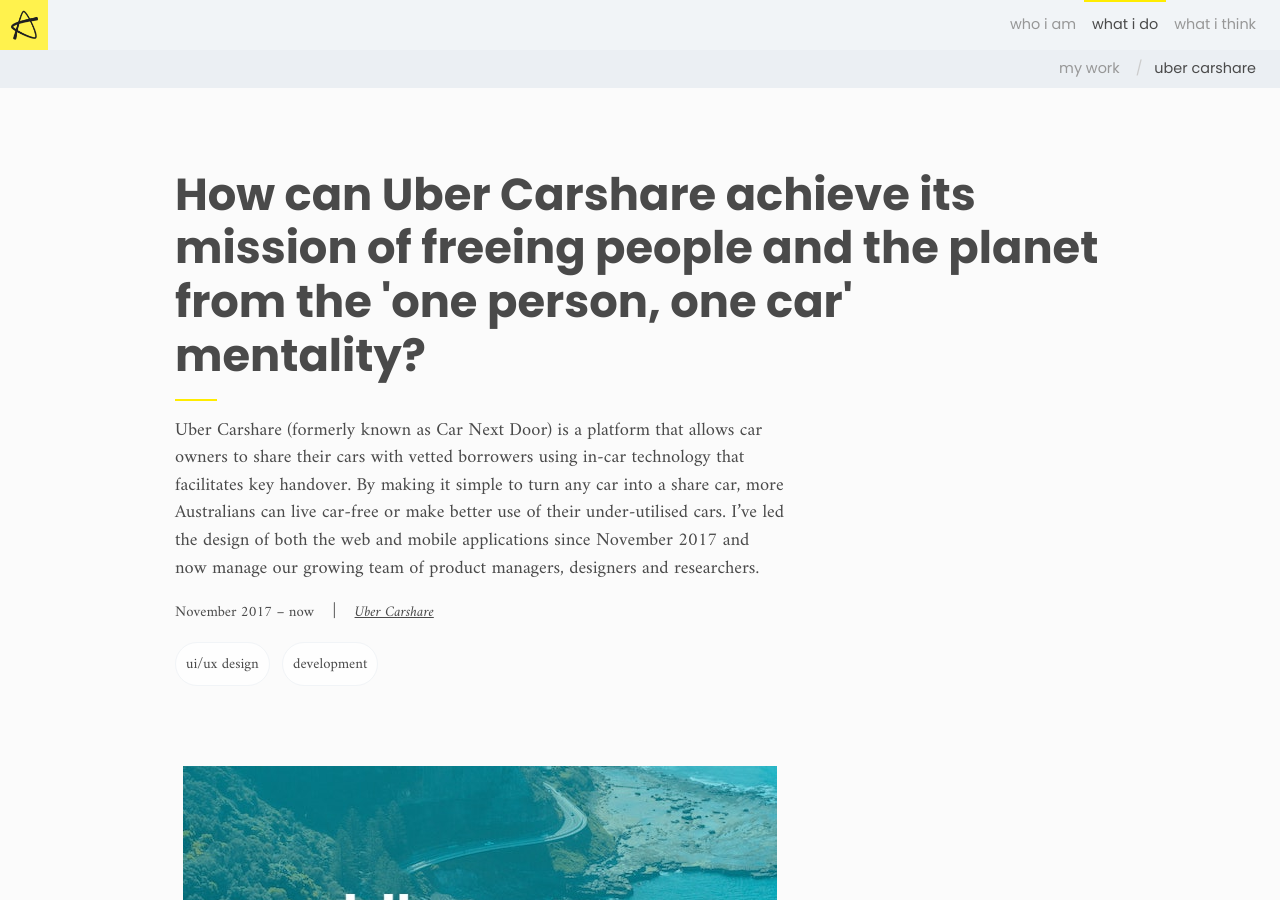
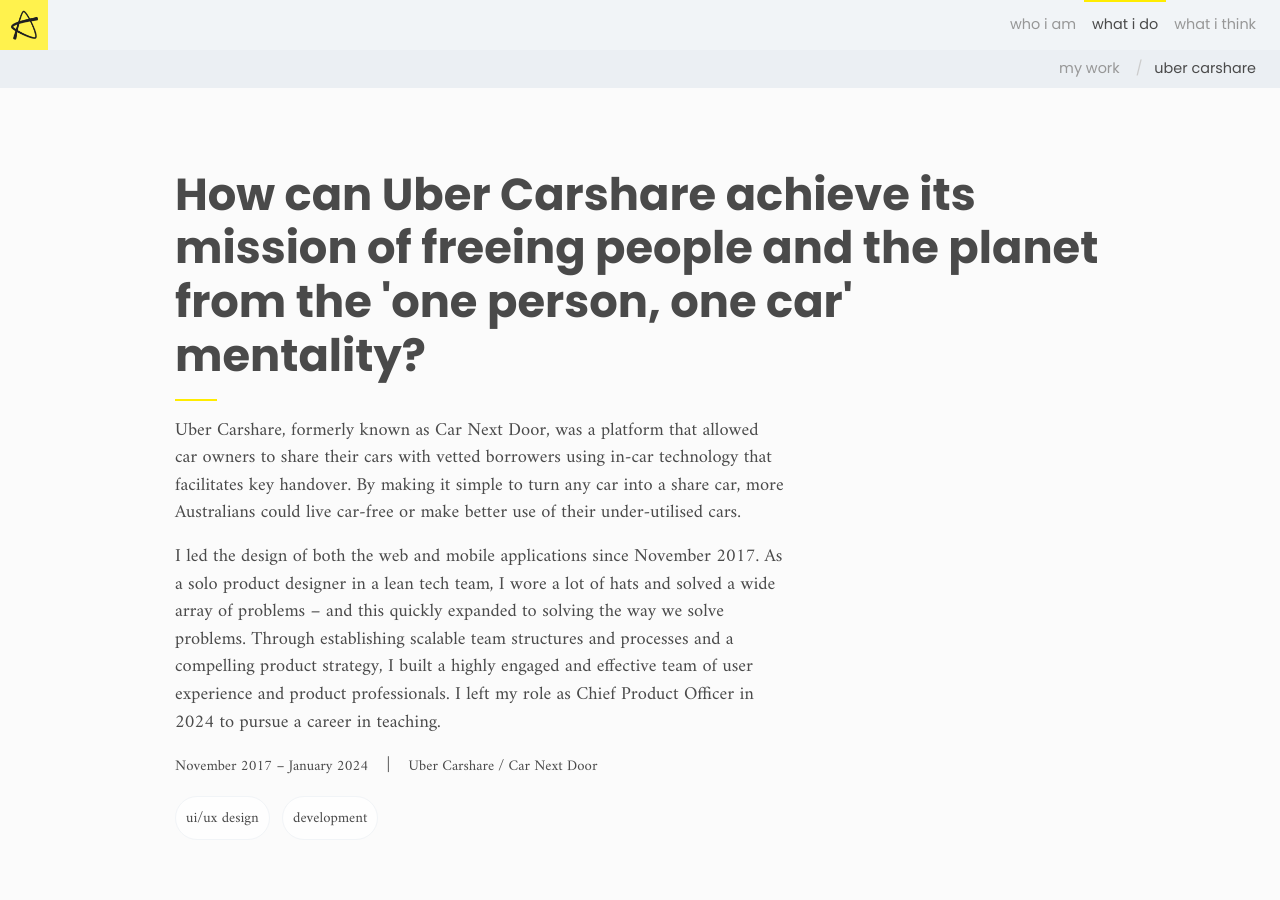
Before and after one commit to amandagracewall/portfolio, a Jekyll site: the page built from _works/car-next-door.markdown, in a window 1280 px wide and 900 px high. Built offline with Jekyll 4.4.1, drawn with Linux system fonts in a browser that asks for light colours; nearby versions of some CDN libraries.

Commit message:
Updated Car Next Door

```diff
--- a/_works/car-next-door.markdown
+++ b/_works/car-next-door.markdown
@@ -7,20 +7,30 @@
 - dev
 thumbnail image: "/uploads/ucs.jpg"
 snippet: Australia's largest peer-to-peer car sharing platform
-description: Uber Carshare is a platform that allows car owners to share their cars
-  with vetted borrowers using in-car technology that facilitates key handover. By
-  making it simple to turn any car into a share car, more Australians can live car-free
-  or make better use of their under-utilised cars. I've led the design of both the
-  web and mobile applications at Uber Carshare since November 2017 and now manage
-  our growing team of product managers, designers and researchers.
+description: "Uber Carshare (formerly known as Car Next Door) was a platform that
+  allowed car owners to share their cars with vetted borrowers using in-car technology
+  that facilitates key handover. By making it simple to turn any car into a share
+  car, more Australians could live car-free or make better use of their under-utilised
+  cars. \n\nI led the design of both the web and mobile applications since November
+  2017. As a solo product designer in a lean tech team, I wore a lot of hats and solved
+  a wide array of problems – and this quickly expanded to solving the way we solve
+  problems. Through establishing scalable team structures and processes and a compelling
+  product strategy, I built a highly engaged and effective team of user experience
+  and product professionals. I left my role as Chief Product Officer in 2024 to pursue
+  a career in teaching."
 question: How can Uber Carshare achieve its mission of freeing people and the planet
   from the 'one person, one car' mentality?
-summary: Uber Carshare (formerly known as Car Next Door) is a platform that allows
+summary: "Uber Carshare, formerly known as Car Next Door, was a platform that allowed
   car owners to share their cars with vetted borrowers using in-car technology that
   facilitates key handover. By making it simple to turn any car into a share car,
-  more Australians can live car-free or make better use of their under-utilised cars.
-  I've led the design of both the web and mobile applications since November 2017
-  and now manage our growing team of product managers, designers and researchers.
-project timeframe: November 2017 – now
-company: "[Uber Carshare](https://ubercarshare.com)"
+  more Australians could live car-free or make better use of their under-utilised
+  cars. \n\nI led the design of both the web and mobile applications since November
+  2017. As a solo product designer in a lean tech team, I wore a lot of hats and solved
+  a wide array of problems – and this quickly expanded to solving the way we solve
+  problems. Through establishing scalable team structures and processes and a compelling
+  product strategy, I built a highly engaged and effective team of user experience
+  and product professionals. I left my role as Chief Product Officer in 2024 to pursue
+  a career in teaching."
+project timeframe: November 2017 – January 2024
+company: Uber Carshare / Car Next Door
 ---
```
